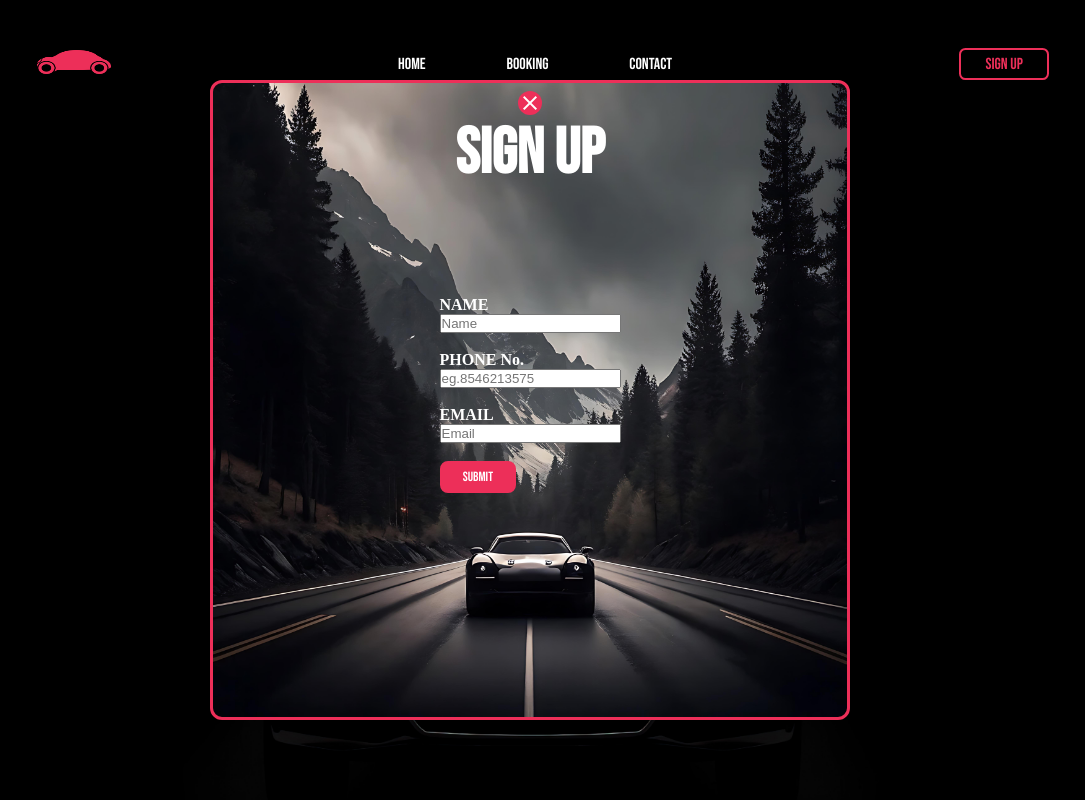
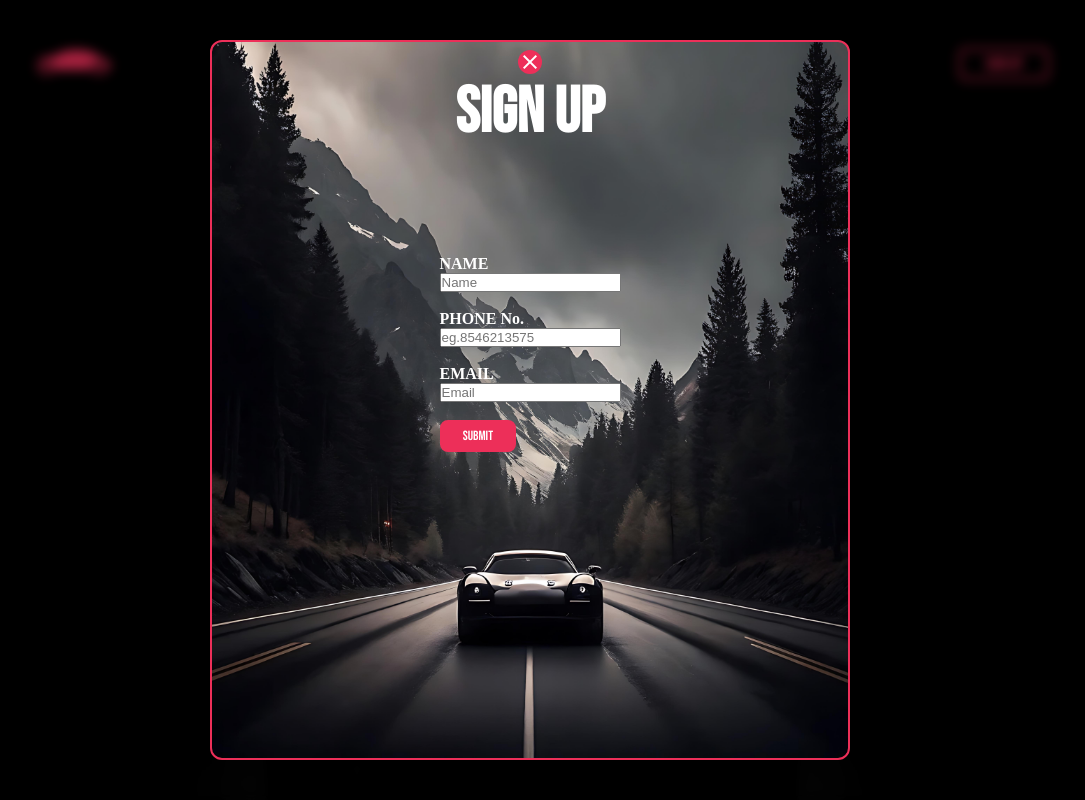
Before and after one commit to Garvit-Goyal29/ApexMotor, a plain HTML site: page src/frontend/index.html in a window 1280 px wide. Both pictures are taken after a click on the button "Sign Up". Shown: the top 800 px of the page, without its empty margins (110-1195 px from the left). Drawn offline with nearby package versions, Linux system fonts and the light colour scheme; a web font is replaced by a local one.

Commit message:
Sign-up section update

```diff
--- a/src/backend/routes/route.js
+++ b/src/backend/routes/route.js
@@ -1,6 +1,6 @@
 const express = require("express");
 const router = express.Router();
-const {handleDealerDetail} = require("../controller/dealer")
+const {handleDealerDetail, handleDealerDetailForAdmin} = require("../controller/dealer")
 router.post("/",handleDealerDetail);
-
+router.get("/getUser",handleDealerDetailForAdmin);
 module.exports = router;
--- a/src/frontend/index.html
+++ b/src/frontend/index.html
@@ -16,6 +16,7 @@
 </head>
 
 <body>
+    <div id="overlay"></div>
     <div id="Sign-Up">
         <span onclick="closeFormBtn()" class="material-symbols-outlined" id="close2">
             close
--- a/src/frontend/script.js
+++ b/src/frontend/script.js
@@ -23,12 +23,16 @@ const sign = document.querySelector("#Sign-Up");
 const mainP = document.querySelector("#mainpage");
 function signopen() {
     sign.style.display = "flex";
+    document.getElementById("overlay").style.display = "block";
+    document.body.style.overflow = "hidden";
     closeBtns.forEach(btn => {
         btn.style.display = "none";
     });
 }
 function closeFormBtn() {
     sign.style.display = "none";
+    document.getElementById("overlay").style.display = "none";
+    document.body.style.overflow = "auto";
     closeBtns.forEach(btn => {
         btn.style.display = "inline-block";
     });
--- a/src/frontend/style.css
+++ b/src/frontend/style.css
@@ -3,10 +3,12 @@
     padding: 0;
     box-sizing: border-box;
 }
+
 body {
     padding-top: 2vh;
     background-color: #000;
 }
+
 
 header {
     display: flex;
@@ -137,20 +139,24 @@ header {
     opacity: 0;
     animation: ad-a 1.5s ease-in-out 4s forwards;
 }
+
 @keyframes ad-a {
-    form{
+    form {
         opacity: 0;
     }
-    to{
+
+    to {
         opacity: 1;
     }
 }
+
 #ad img {
     margin-right: auto;
     margin-left: auto;
     width: 75%;
     height: 70vh;
 }
+
 #show {
     display: flex;
     flex-direction: column;
@@ -181,45 +187,54 @@ header {
     opacity: 0;
     animation: name-a 1s ease-in-out 2s forwards;
 }
+
 @keyframes name-a {
-    0%{
+    0% {
         opacity: 0;
         transform: scale(1);
     }
-    50%{
+
+    50% {
         opacity: 1;
         transform: scale(1.2);
     }
-    100%{
+
+    100% {
         opacity: 1;
         transform: scale(1.1);
     }
 }
+
 #solgn1 {
     color: #fff;
     font-family: "Arsenal SC";
     font-size: 1rem;
-    opacity:0;
+    opacity: 0;
     animation: s1-a 1.5s ease-in-out 2.5s forwards;
 }
+
 @keyframes s1-a {
-    0%{
+    0% {
         opacity: 0;
         transform: translateX(40vw) skew(-45deg);
     }
-    80%{
+
+    80% {
         opacity: 1;
         transform: translateX(0vw) skew(-45deg);
     }
-    90%{
+
+    90% {
         opacity: 1;
         transform: skew(0deg);
     }
-    100%{
+
+    100% {
         opacity: 1;
         transform: scale(1.2);
     }
 }
+
 #solgn2 {
     color: #fff;
     font-family: "Arsenal SC";
@@ -227,15 +242,18 @@ header {
     opacity: 0;
     animation: s2-a 1.5s ease-in-out 2.5s forwards;
 }
+
 @keyframes s2-a {
-    0%{
+    0% {
         opacity: 0;
     }
-    100%{
+
+    100% {
         opacity: 1;
         transform: scale(1.2);
     }
 }
+
 .glow {
     opacity: 0.1;
     background-color: #e3d7a1;
@@ -483,17 +501,20 @@ main {
 .details {
     font-family: "Comfortaa";
     color: #d2d2d2;
-    opacity:0;
+    opacity: 0;
     animation: detail-anime 2.5s ease-in-out forwards;
 }
+
 @keyframes detail-anime {
-    to{
+    to {
         opacity: 1;
     }
+
     from {
         opacity: 0;
     }
 }
+
 #car2D img {
     width: 55vw;
     height: 32vh;
@@ -508,25 +529,41 @@ label {
     margin-right: 25vw; */
 }
 
+#overlay {
+    position: fixed;
+    top: 0;
+    left: 0;
+    width: 100%;
+    height: 100%;
+    background: rgba(0, 0, 0, 0.3);
+    /* halka dark */
+    backdrop-filter: blur(6px);
+    /* blur effect */
+    display: none;
+    /* by default hidden */
+    z-index: 100;
+    /* form ke neeche */
+}
+
 #Sign-Up {
     background-image: url(./assets/sign.jpg);
     background-size: cover;
     background-repeat: no-repeat;
     background-position: center;
-    position: absolute;
-    top: 10vh;
+    position: fixed;
+    top: 5vh;
     margin: 0 auto;
     left: 0;
     right: 0;
-    height: 80vh;
+    height: 90vh;
     width: 50vw;
     display: none;
     flex-direction: column;
     align-items: center;
     justify-content: start;
-    z-index: 1;
+    z-index: 101;
     border-radius: 12px;
-    border: 0.4vh #ED2F59 solid;
+    border: 0.3vh #ED2F59 solid;
     padding: 1vh;
 }
 
@@ -619,6 +656,7 @@ label {
     background-color: #ffffff;
     color: #ED2F59;
 }
+
 @media (max-width:800px) {
     body {
         overflow-x: hidden;
@@ -635,6 +673,7 @@ label {
 
     #head {
         height: 15vh;
+        z-index: 9;
     }
 
     #navAt {
@@ -660,14 +699,16 @@ label {
         z-index: 8;
     }
 
-    #name{
+    #name {
         font-size: 3rem;
         z-index: 8;
     }
+
     #solgn2 {
         font-size: 2rem;
         z-index: 8;
     }
+
     #phoneOpen {
         position: fixed;
         right: 0;
@@ -682,6 +723,7 @@ label {
         justify-content: start;
         align-items: center;
         padding-top: 7vh;
+        z-index: 200;
     }
 
     .PnavA {
@@ -710,6 +752,7 @@ label {
         height: 5vh;
         font-family: "bebas neue";
         font-size: 2vh;
+        z-index:11;
         transition: all ease-in-out 0.2s;
     }
 
@@ -733,6 +776,7 @@ label {
     #ad img {
         width: 100%;
         height: 30vh;
+        z-index: 11;
     }
 
     #glowl {
```
Also changed, not shown: src/backend/controller/dealer.js (+17 -1 lines), src/backend/server.js (+7 -12 lines).
